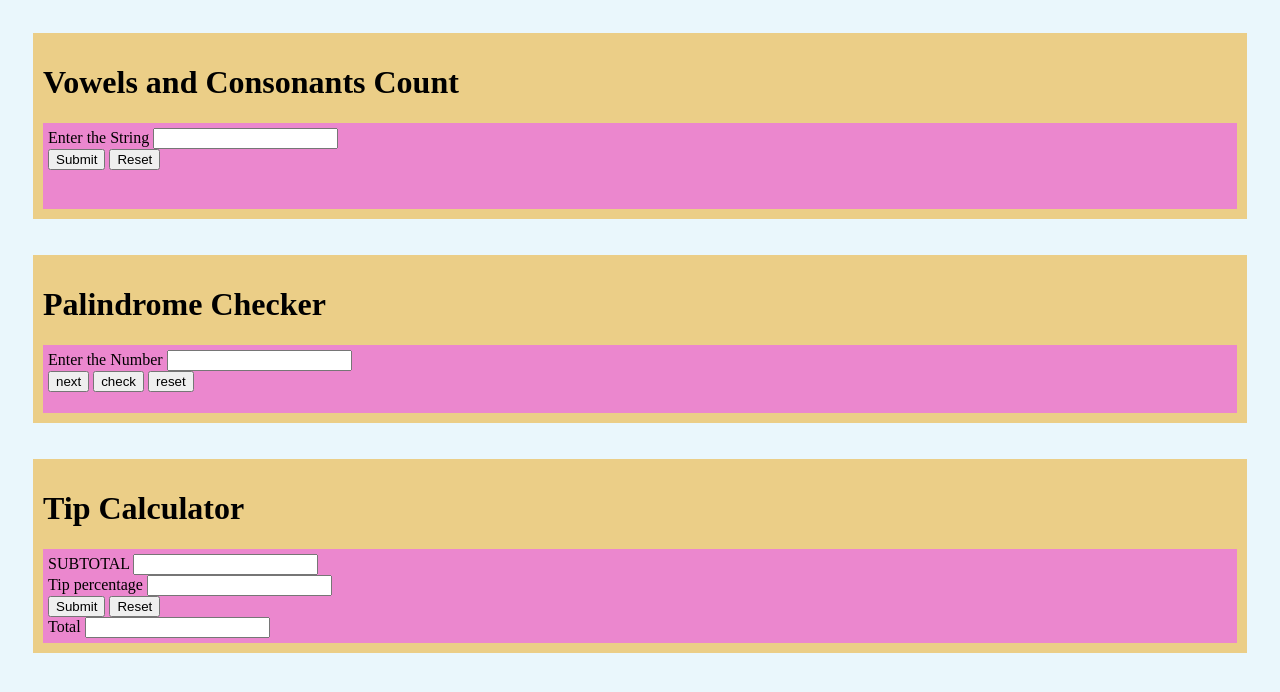
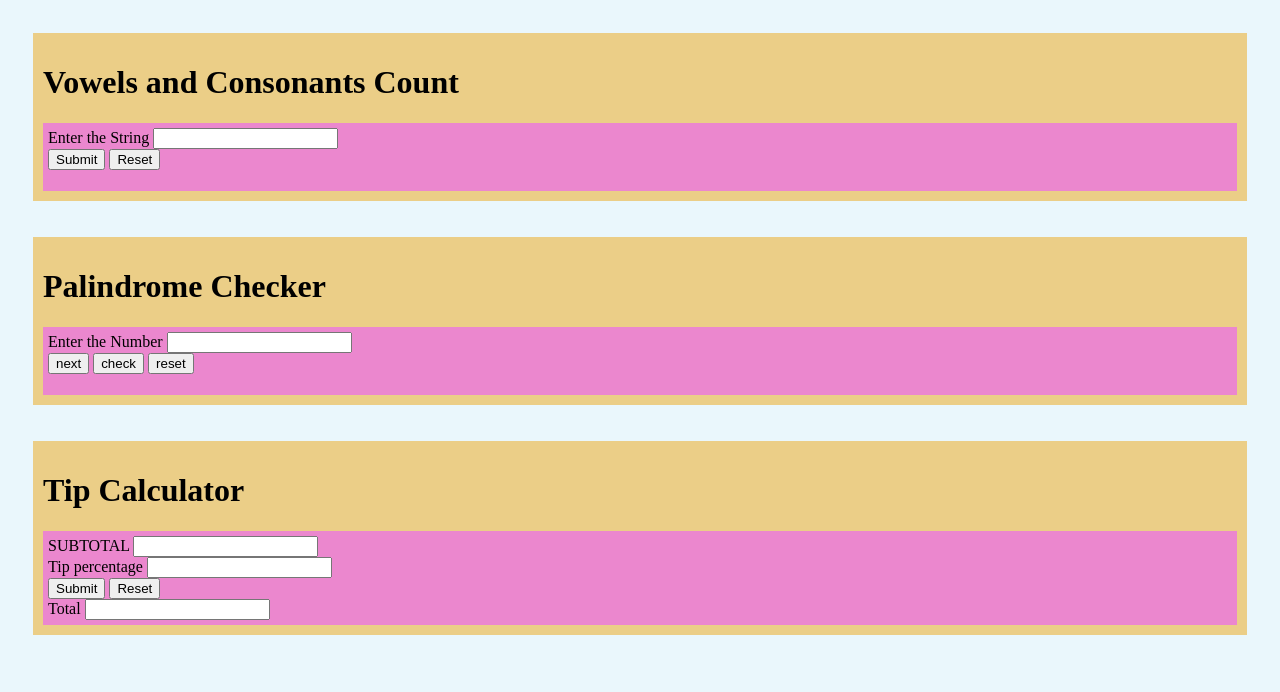
Before and after one commit to MogullaPallavi/newproj, a plain HTML site: page index.html in a window 1280 px wide. Drawn offline with Linux system fonts and the light colour scheme.

Commit message:
Update index.html

```diff
--- a/index.html
+++ b/index.html
@@ -14,7 +14,7 @@
     <input type="text" id="input1"><br>
     <input type="submit" onclick="onClick1()">
     <input type="reset" onclick="reset1()">
-    <p id="output1"></p><br>
+    <p id="output1"></p>
     </div>
     </div>
      </br></br>
```
